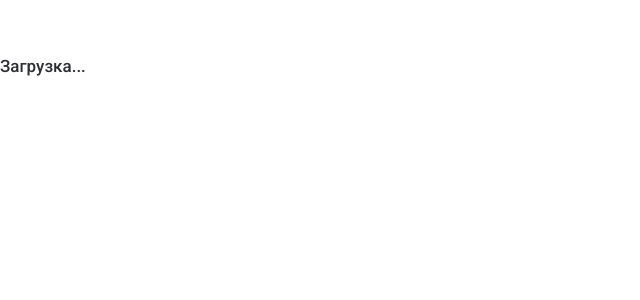
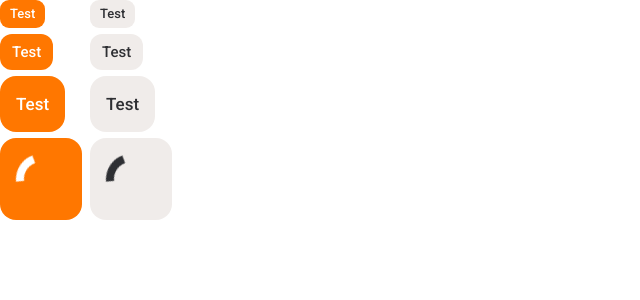
Before and after one commit to dmitriy-kasimov/vk-internship-task, a React (Vite) app: page / in a window 1280 px wide. Shown: the top 300 px of the page, without its empty margins (0-640 px from the left). Built offline with nearby package versions, Linux system fonts and the light colour scheme.

Commit message:
Начал разработку Button.tsx

```diff
--- a/src/pages/MainPage.tsx
+++ b/src/pages/MainPage.tsx
@@ -1,15 +1,47 @@
 import { FC } from 'react'
 import { Label } from '@/shared/ui-kit/Label'
-import { VStack } from '@/shared/ui-kit/Stack'
-import { CircularProgress } from '@/shared/ui-kit/CircularProgress'
+import { HStack, VStack } from '@/shared/ui-kit/Stack'
+import { Button } from '@/shared/ui-kit/Button'
 
 export const MainPage: FC = () => {
     return (
-        <VStack gap={'s'}>
-            <CircularProgress />
-            <Label size={'l'} color={'secondary'}>
-                Загрузка...
-            </Label>
-        </VStack>
+        <HStack gap={'l'}>
+            <VStack gap={'m'}>
+                <Button size={'s'}>
+                    <Label size={'s'}>Test</Label>
+                </Button>
+                <Button size={'m'}>
+                    <Label size={'m'}>Test</Label>
+                </Button>
+                <Button size={'l'}>
+                    <Label size={'l'}>Test</Label>
+                </Button>
+                <Button size={'l'} isLoading>
+                    <Label size={'l'}>Test</Label>
+                </Button>
+            </VStack>
+            <VStack gap={'m'}>
+                <Button size={'s'} fill={'secondary'}>
+                    <Label size={'s'} color={'secondary'}>
+                        Test
+                    </Label>
+                </Button>
+                <Button size={'m'} fill={'secondary'}>
+                    <Label color={'secondary'} size={'m'}>
+                        Test
+                    </Label>
+                </Button>
+                <Button size={'l'} fill={'secondary'}>
+                    <Label color={'secondary'} size={'l'}>
+                        Test
+                    </Label>
+                </Button>
+                <Button size={'l'} fill={'secondary'} isLoading>
+                    <Label color={'secondary'} size={'l'}>
+                        Test
+                    </Label>
+                </Button>
+            </VStack>
+        </HStack>
     )
 }
--- /dev/null
+++ b/src/shared/ui-kit/Button/index.ts
@@ -0,0 +1 @@
+export { Button } from './ui/Button'
--- /dev/null
+++ b/src/shared/ui-kit/Button/model/types/IButtonProps.ts
@@ -0,0 +1,9 @@
+import { ButtonHTMLAttributes } from 'react'
+import { TEntitySize } from '@/shared/types/TEntitySize.ts'
+import { TEntityColor } from '@/shared/types/TEntityColor.ts'
+
+export interface IButtonProps extends ButtonHTMLAttributes<HTMLButtonElement> {
+    size?: TEntitySize
+    fill?: TEntityColor
+    isLoading?: boolean
+}
--- /dev/null
+++ b/src/shared/ui-kit/Button/ui/Button.module.scss
@@ -0,0 +1,25 @@
+.Button{
+
+}
+
+.primary {
+  background: var(--color-primary);
+}
+.secondary {
+  background: var(--color-secondary);
+}
+
+.s{
+  padding: 6px 10px;
+  border-radius: 9px;
+}
+
+.m{
+  padding: 8px 12px;
+  border-radius: 12px;
+}
+
+.l{
+  padding: 1rem;
+  border-radius: 1rem;
+}
--- /dev/null
+++ b/src/shared/ui-kit/Button/ui/Button.tsx
@@ -0,0 +1,21 @@
+import { FC } from 'react'
+
+import cls from './Button.module.scss'
+import { IButtonProps } from '@/shared/ui-kit/Button/model/types/IButtonProps.ts'
+import { classNames } from '@/shared/lib/classNames/classNames.ts'
+import { CircularProgress } from '@/shared/ui-kit/CircularProgress'
+
+export const Button: FC<IButtonProps> = ({
+    fill = 'primary',
+    size = 's',
+    isLoading = false,
+    children,
+    ...props
+}) => {
+    const additional = [cls[fill], cls[size]]
+    return (
+        <button className={classNames(cls.Button, {}, additional)} {...props}>
+            {isLoading ? <CircularProgress size={size} color={fill} /> : children}
+        </button>
+    )
+}
```
